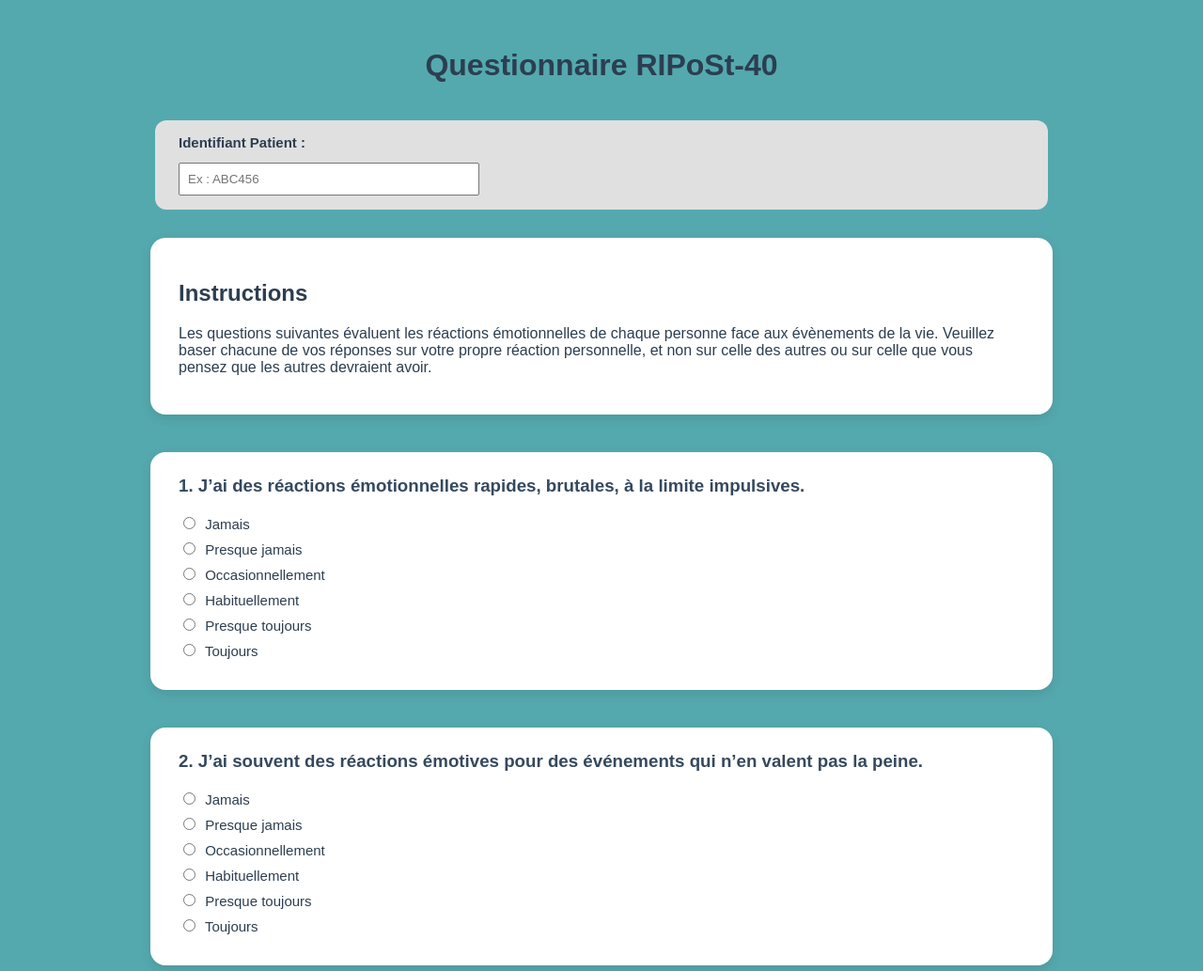
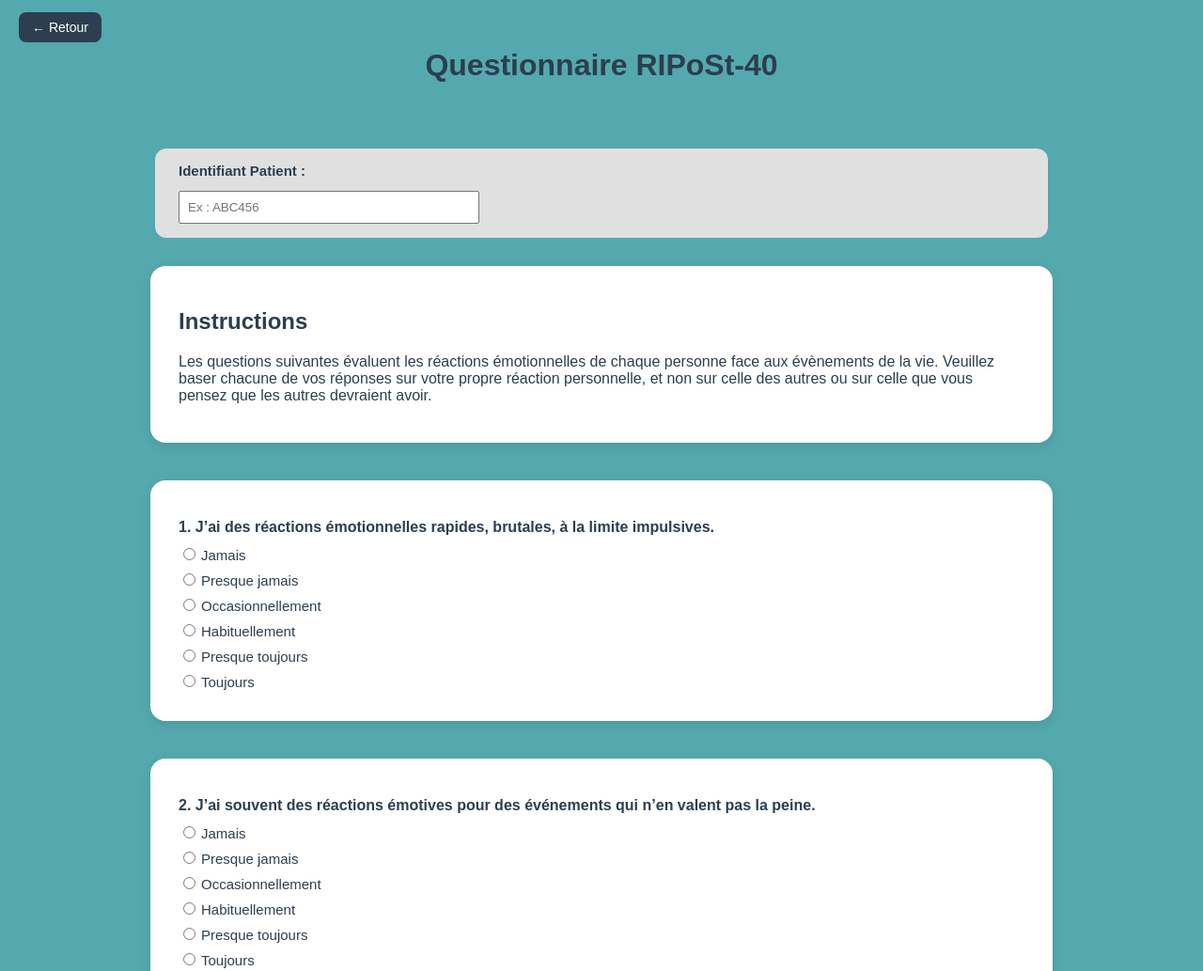
Before and after one commit to AphmNeuro/QuestionnaireNeuro, a plain HTML site: page quizz8.html in a window 1280 px wide. Shown: the top 1033 px of the page at 94% size. Drawn offline with Linux system fonts and the light colour scheme.

Commit message:
Update quizz8.html

```diff
--- a/quizz8.html
+++ b/quizz8.html
@@ -20,16 +20,39 @@
       color: #2c3e50;
     }
 
+    .retour {
+      position: absolute;
+      top: 20px;
+      left: 20px;
+    }
+
+    .retour a {
+      text-decoration: none;
+      color: #ffffff;
+      background-color: #2c3e50;
+      padding: 8px 14px;
+      border-radius: 8px;
+      font-size: 14px;
+      transition: background-color 0.3s ease;
+    }
+
+    .retour a:hover {
+      background-color: #1a242f;
+    }
+
     .identifiant {
       background: #e0e0e0;
       padding: 15px 25px;
       border-radius: 12px;
       text-align: left;
       max-width: 900px;
-      margin: 0 auto 30px;
+      margin: 70px auto 30px;
     }
 
-    .identifiant label { font-weight: bold; }
+    .identifiant label {
+      font-weight: bold;
+    }
+
     .identifiant input {
       width: 300px;
       padding: 8px;
@@ -61,9 +84,9 @@
       transform: scale(1.01);
     }
 
-    .question-block h3 {
-      margin-top: 0;
-      color: #34495e;
+    .question-block p {
+      margin-bottom: 10px;
+      font-weight: bold;
     }
 
     label {
@@ -85,7 +108,7 @@
       border-radius: 8px;
       cursor: pointer;
       font-size: 16px;
-      margin: 30px 10px 0 10px;
+      margin-top: 30px;
       transition: background-color 0.3s ease;
     }
 
@@ -95,6 +118,10 @@
   </style>
 </head>
 <body>
+  <div class="retour">
+    <a href="index.html">← Retour</a>
+  </div>
+
   <h1>Questionnaire RIPoSt-40</h1>
 
   <div class="identifiant">
@@ -110,20 +137,10 @@
 
   <form id="ripostForm">
     <div id="questions"></div>
-    <button type="button" onclick="window.history.back()">← Retour</button>
     <button type="button" onclick="generateCSV()">Télécharger en CSV</button>
   </form>
 
   <script>
-    const reponses = [
-      "Jamais",
-      "Presque jamais",
-      "Occasionnellement",
-      "Habituellement",
-      "Presque toujours",
-      "Toujours"
-    ];
-
     const questions = [
       "J’ai des réactions émotionnelles rapides, brutales, à la limite impulsives.",
       "J’ai souvent des réactions émotives pour des événements qui n’en valent pas la peine.",
@@ -158,7 +175,7 @@
       "Je me sens souvent triste pendant quelques jours puis radieux et de bonne humeur.",
       "Je peux ressentir les choses de façon très vive ou au contraire très terne.",
       "Je prends grand plaisir à d'autres personnes puis m'en désintéresse totalement.",
-      "J'ai des périodes de pessimisme où j’oublie mes moments d’optimisme et d’enthousiasme.",
+      "J'ai des périodes de pessimisme où j'oublie mes moments d'optimisme et d'enthousiasme.",
       "Je peux être triste et gai en même temps.",
       "D'un jour à l'autre, je peux être sociable, 'boute en train' ou isolé, seul dans mon coin.",
       "J’ai l’impression que mes émotions forment des cycles avec des hauts et des bas.",
@@ -167,14 +184,23 @@
       "Je suis tellement instable que je n’arrive pas à faire des projets sur du long terme."
     ];
 
-    const container = document.getElementById('questions');
-    questions.forEach((question, index) => {
-      const div = document.createElement('div');
-      div.classList.add('question-block');
-      div.innerHTML = `
-        <h3>${index + 1}. ${question}</h3>` +
-        reponses.map((label, val) => `
-          <label><input type="radio" name="q${index}" value="${val + 1}"> ${label}</label>`).join("");
+    const labels = [
+      "Jamais",
+      "Presque jamais",
+      "Occasionnellement",
+      "Habituellement",
+      "Presque toujours",
+      "Toujours"
+    ];
+
+    const container = document.getElementById("questions");
+    questions.forEach((text, index) => {
+      const div = document.createElement("div");
+      div.classList.add("question-block");
+      div.innerHTML = `<p>${index + 1}. ${text}</p>` +
+        labels.map((label, val) =>
+          `<label><input type="radio" name="q${index}" value="${val + 1}">${label}</label>`
+        ).join("");
       container.appendChild(div);
     });
 
@@ -185,12 +211,12 @@
         return;
       }
 
-      let csvContent = `Identifiant;${id}\nNuméro;Question;Réponse\n`;
-      questions.forEach((question, index) => {
-        const radios = document.getElementsByName(`q${index}`);
+      let csvContent = `Identifiant;${id}\n\nNuméro;Question;Réponse\n`;
+      questions.forEach((q, i) => {
+        const radios = document.getElementsByName(`q${i}`);
         let selected = "Non répondu";
         radios.forEach(r => { if (r.checked) selected = r.value; });
-        csvContent += `"${index + 1}";"${question}";"${selected}"\n`;
+        csvContent += `"${i + 1}";"${q}";"${selected}"\n`;
       });
 
       const BOM = "\uFEFF";
```
